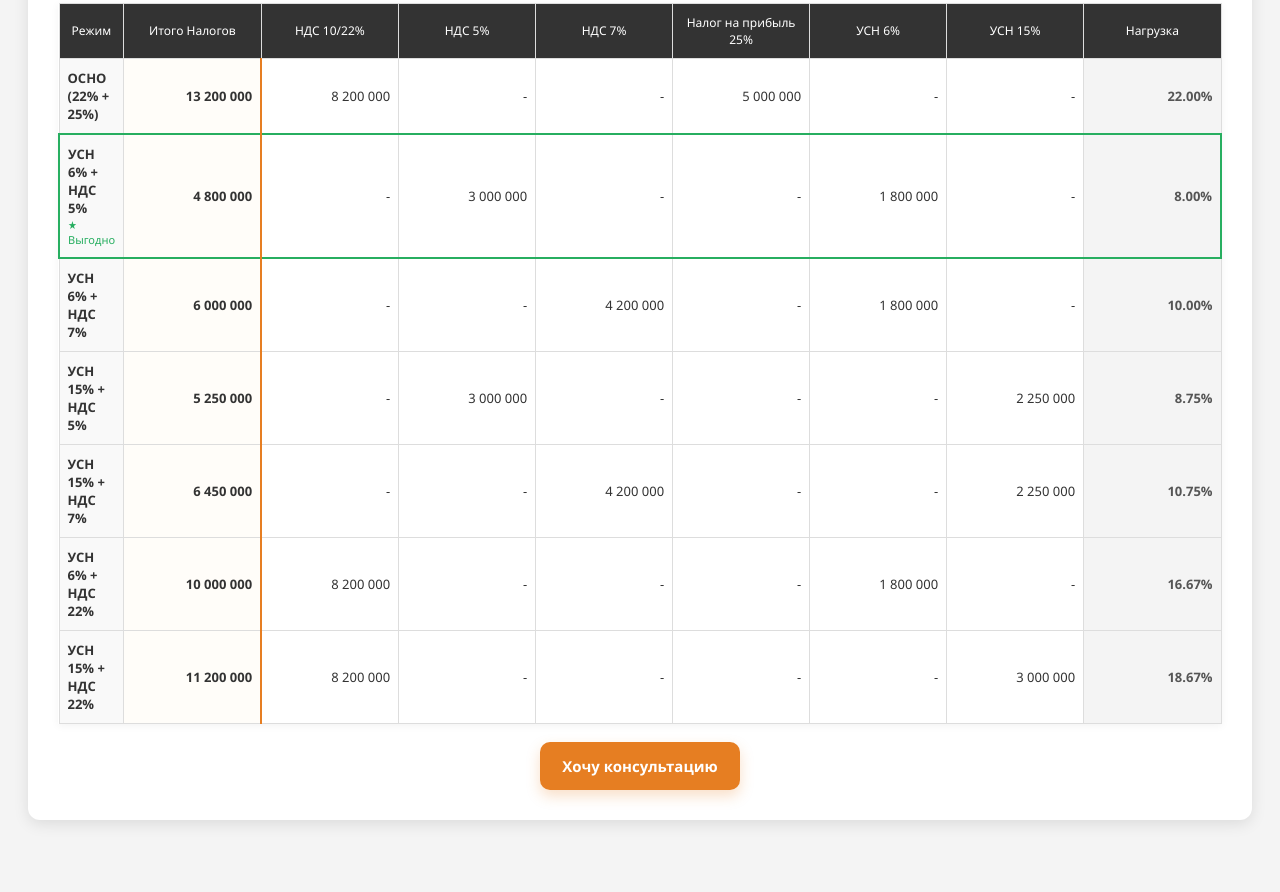
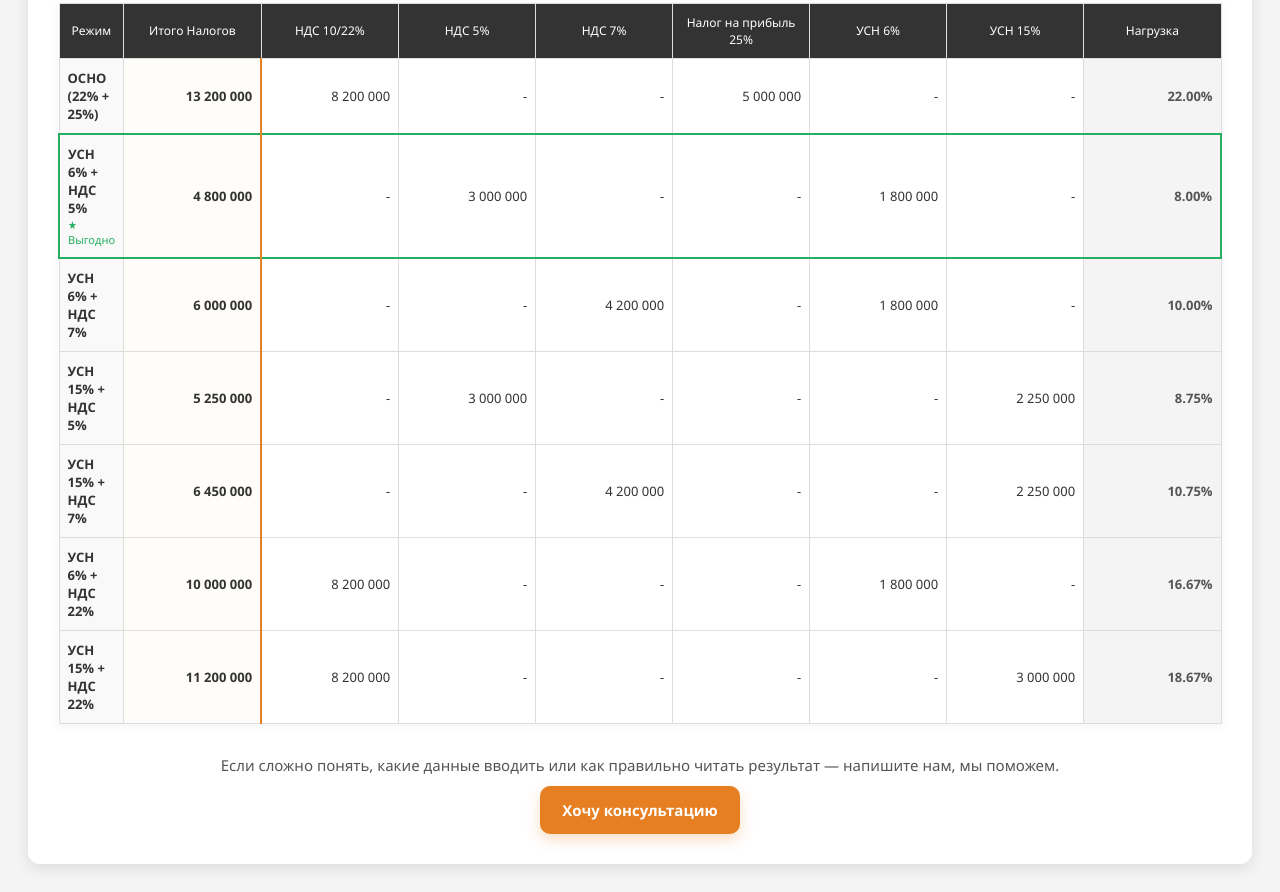
Before and after one commit to maxvideo812-ux/tax-calc-2026, a plain HTML site: page index.html in a window 1280 px wide. Shown: the part 654-1546 px from the top of the page. Before the commit the page ends 1502 px from the top, so only its background shows below. Drawn offline with Linux system fonts and the light colour scheme.

Commit message:
Update index.html

```diff
--- a/index.html
+++ b/index.html
@@ -220,10 +220,19 @@
             max-width: 120px;
         }
 
+        /* --- СТИЛЬ ДЛЯ ДОБАВЛЕННОЙ НАДПИСИ --- */
+        .help-caption {
+            text-align: center;
+            margin-top: 30px;
+            margin-bottom: 10px;
+            color: #555;
+            font-size: 15px;
+            line-height: 1.5;
+        }
 
         /* Кнопка "Хочу консультацию" */
         .cta-wrap{
-            margin-top: 18px;
+            margin-top: 0px; /* Убрали лишний отступ, так как он есть у надписи */
             display: flex;
             justify-content: center;
         }
@@ -429,6 +438,10 @@
         </tbody>
     </table>
 
+    <div class="help-caption">
+        Если сложно понять, какие данные вводить или как правильно читать результат — напишите нам, мы поможем.
+    </div>
+
     <div class="cta-wrap">
         <a class="cta-btn" href="https://t.me/belousov_m" target="_blank" rel="noopener">Хочу консультацию</a>
     </div>
```
Lines whose indentation alone changed are shown as unchanged.
